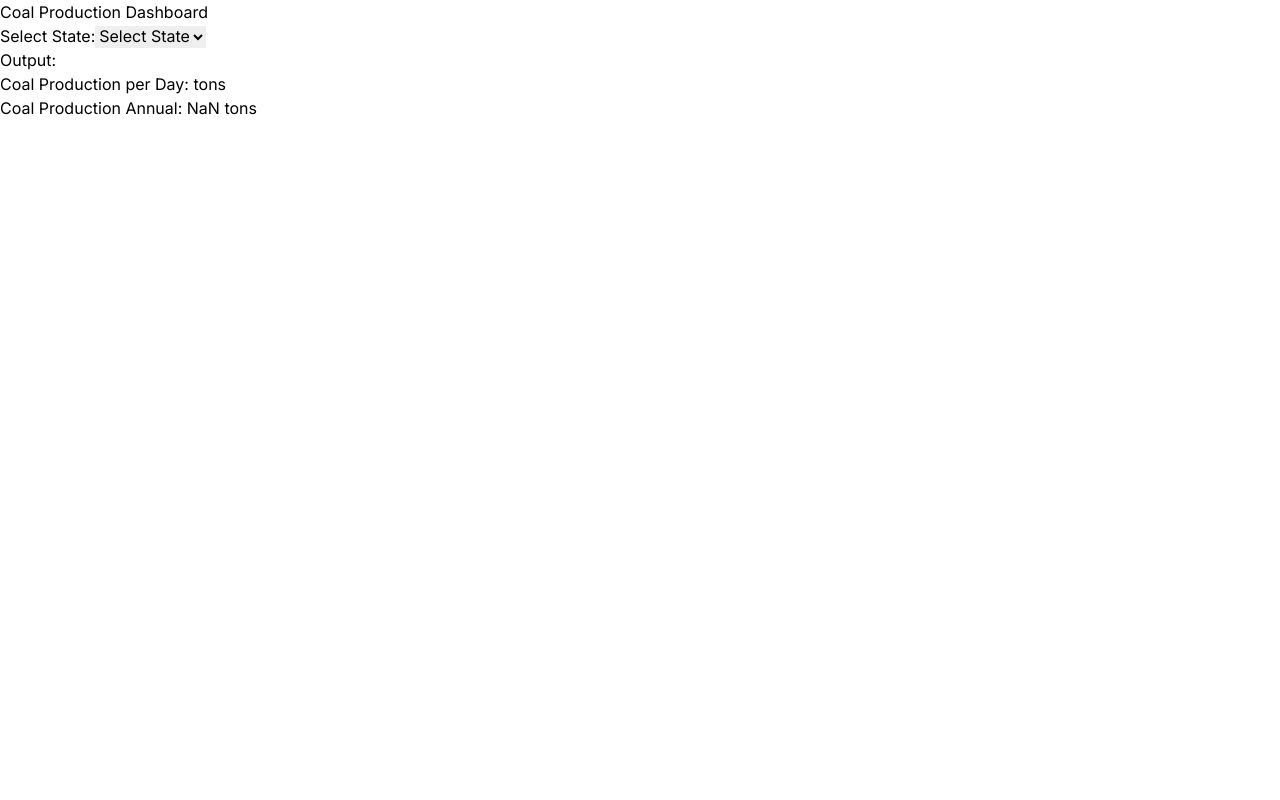
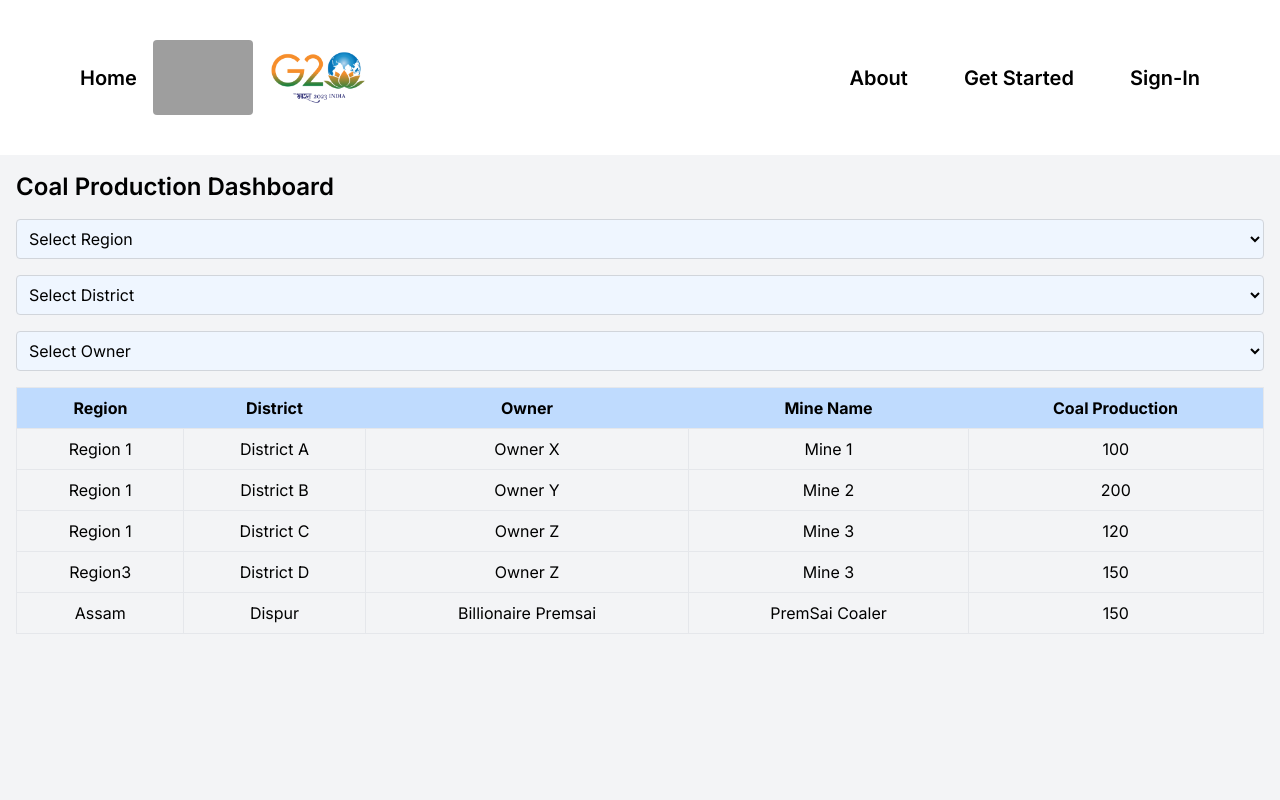
Before and after one commit to psidh/CoalRake, a Next.js app: page /dashboard in a window 1280 px wide. Shown: the top 800 px of the page. Built offline with nearby package versions, Linux system fonts and the light colour scheme; grey boxes are pictures that could not be loaded.

Commit message:
DashBoard
Signed-off-by: P SIDHARTH <philkhanasidharth14@gmail.com>

Dashboard created with dummy data
Added Tailwind and made it responsive

```diff
--- a/app/components/TopIntro.tsx
+++ b/app/components/TopIntro.tsx
@@ -17,10 +17,10 @@ const TopIntro: React.FC = () => {
   const navigator = useRouter();
 
   return (
-    <div style={{ fontFamily: 'Ambit, sans-serif' }}>
+    <div className='min-h-fit' style={{ fontFamily: 'Ambit, sans-serif' }}>
       <main>
       <div
-          className="bg-cover bg-center mt-8 mb-8 flex flex-row-reverse sm:flex-col items-center justify-center sm:bg-left md:bg-center bg-opacity-90"
+          className="bg-cover bg-center mt-8 mb-8 flex flex-row-reverse sm:flex-col items-center justify-center sm:bg-left md:bg-center bg-opacity-60"
           style={{
             backgroundImage: 'url("/background.png")',
             backgroundRepeat: 'no-repeat',
--- a/app/dashboard/page.tsx
+++ b/app/dashboard/page.tsx
@@ -1,132 +1,211 @@
-'use client'
-import React, { useState } from 'react';
+'use client';
+import React, { useState, useEffect } from 'react';
+import NavBar from '../components/NavBar';
+import Footer from '../components/Footer';
 
-const Dashboard: React.FC = () => {
-  type CoalProductionData = {
-    [key: string]: number; // Use a string as the key and assign a number as the value
+// Define a type for your data
+interface CoalData {
+  region: string;
+  district: string;
+  owner: string;
+  mineName: string;
+  coalProduction: number;
+}
+
+const Dashboard = () => {
+  // Define state variables for your data and filters
+  const [data, setData] = useState<CoalData[]>([]);
+  const [regionFilter, setRegionFilter] = useState('');
+  const [districtFilter, setDistrictFilter] = useState('');
+  const [ownerFilter, setOwnerFilter] = useState('');
+  const [mineFilter, setMineFilter] = useState('');
+
+  useEffect(() => {
+    // Mock data for demonstration purposes
+    const mockData: CoalData[] = [
+      {
+        region: 'Region 1',
+        district: 'District A',
+        owner: 'Owner X',
+        mineName: 'Mine 1',
+        coalProduction: 100,
+      },
+      {
+        region: 'Region 1',
+        district: 'District B',
+        owner: 'Owner Y',
+        mineName: 'Mine 2',
+        coalProduction: 200,
+      },
+      {
+        region: 'Region 1',
+        district: 'District C',
+        owner: 'Owner Z',
+        mineName: 'Mine 3',
+        coalProduction: 120,
+      },
+      {
+        region: 'Region3',
+        district: 'District D',
+        owner: 'Owner Z',
+        mineName: 'Mine 3',
+        coalProduction: 150,
+      },
+      {
+        region: 'Assam',
+        district: 'Dispur',
+        owner: 'Billionaire Premsai ',
+        mineName: 'PremSai Coaler',
+        coalProduction: 150,
+      },
+      // Add more data entries as needed
+    ];
+
+    setData(mockData);
+
+    // Extract and set unique values for the dropdowns
+    const uniqueRegions = Array.from(
+      new Set(mockData.map((item) => item.region))
+    );
+    setUniqueOptions(uniqueRegions, setRegionFilter);
+
+    const uniqueDistricts = Array.from(
+      new Set(mockData.map((item) => item.district))
+    );
+    setUniqueOptions(uniqueDistricts, setDistrictFilter);
+
+    const uniqueOwners = Array.from(
+      new Set(mockData.map((item) => item.owner))
+    );
+    setUniqueOptions(uniqueOwners, setOwnerFilter);
+
+    const uniqueMines = Array.from(
+      new Set(mockData.map((item) => item.mineName))
+    );
+    setUniqueOptions(uniqueMines, setMineFilter);
+  }, []);
+
+  // Function to set unique options in a dropdown
+  const setUniqueOptions = (
+    options: string[],
+    setter: (value: string) => void
+  ) => {
+    setter(''); // Reset the filter
+    options.sort(); // Sort the options alphabetically
+    options.unshift(''); // Add an empty option
+    setter(options[0]); // Set the dropdown value to the first option
   };
 
-  // Define the initial state for dropdown selections
-  const initialState = {
-    state: '',
-    district: '',
-    companyName: '',
-    clusterId: '',
-    coalProductionPerDay: {Cluster1: 1000},
-  };
-
-  // Dummy data object
-  const dummyData = {
-    state: ['State1', 'State2'],
-    district: {
-      State1: ['District1', 'District2'],
-      State2: ['District3', 'District4'],
-    },
-    companyName: {
-      State1: {
-        District1: ['CompanyA', 'CompanyB'],
-        District2: ['CompanyC', 'CompanyD'],
-      },
-      State2: {
-        District3: ['CompanyE', 'CompanyF'],
-        District4: ['CompanyG', 'CompanyH'],
-      },
-    },
-    clusterId: {
-      mineA: ['Cluster1', 'Cluster2'],
-      mineB: ['Cluster3', 'Cluster4'],
-      mineC: ['Cluster5', 'Cluster6'],
-      // ... Define clusters for other companies
-    },
-    coalProductionPerDay: {
-      Cluster1: 1000,
-      Cluster2: 1200,
-      Cluster3: 800,
-      Cluster4: 1500,
-      Cluster5: 900,
-      Cluster6: 1100,
-      // ... Define production per day for other clusters
-    },
-  };
-
-  // State variables to hold selected values
-  const [selectedValues, setSelectedValues] = useState(initialState);
-
-  // Event handler to update selected state
-  const handleStateChange = (event: React.ChangeEvent<HTMLSelectElement>) => {
-    const newState = event.target.value;
-    setSelectedValues({
-      ...selectedValues,
-      state: newState,
-    });
-  };
-
-  // Event handler to update selected district
-  const handleDistrictChange = (event: React.ChangeEvent<HTMLSelectElement>) => {
-    const newDistrict = event.target.value;
-    setSelectedValues({
-      ...selectedValues,
-      district: newDistrict,
-    });
-  };
-
-  // Event handler to update selected company name
-  const handleCompanyNameChange = (
-    event: React.ChangeEvent<HTMLSelectElement>
-  ) => {
-    const newCompanyName = event.target.value;
-    setSelectedValues({
-      ...selectedValues,
-      companyName: newCompanyName,
-    });
-  };
-
-  // Event handler to update selected cluster ID
-  const handleClusterIdChange = (event: React.ChangeEvent<HTMLSelectElement>) => {
-    const newClusterId = event.target.value;
-    setSelectedValues({
-      ...selectedValues,
-      clusterId: newClusterId,
-    });
-  };
-
-  // Ensure selectedValues.clusterId is a valid key from coalProductionPerDay
-  const clusterId = selectedValues.clusterId as keyof typeof dummyData.coalProductionPerDay;
-
-  // Access the coal production per day using the valid key
-  const coalProductionPerDay = dummyData.coalProductionPerDay[clusterId];
-
-  // Calculate coal production per day and annual production based on selected parameters
-  const coalProductionAnnual = coalProductionPerDay * 365; // Assuming 365 days in a year
+  // Define a function to filter data based on dropdown selections
+  const filteredData = data.filter(
+    (item) =>
+      (!regionFilter || item.region === regionFilter) &&
+      (!districtFilter || item.district === districtFilter) &&
+      (!ownerFilter || item.owner === ownerFilter) &&
+      (!mineFilter || item.mineName === mineFilter)
+  );
 
   return (
     <div>
-      <h2>Coal Production Dashboard</h2>
+      <NavBar />
+      <div className="min-h-screen bg-gray-100 p-4">
+        <h1 className="text-2xl font-semibold mb-4">
+          Coal Production Dashboard
+        </h1>
+        {/* Dropdown Filters */}
+        <div className="flex flex-col space-y-4 mb-4">
           <div>
-        <label htmlFor="state">Select State:</label>
             <select
-          id="state"
-          name="state"
-          value={selectedValues.state}
-          onChange={handleStateChange}
+              value={regionFilter}
+              onChange={(e) => setRegionFilter(e.target.value)}
+              className="w-full bg-blue-50 border border-gray-300 rounded p-2"
             >
-          <option value="">Select State</option>
-          {dummyData.state.map((state) => (
-            <option key={state} value={state}>
-              {state}
+              <option value="">Select Region</option>
+              {Array.from(new Set(data.map((item) => item.region))).map(
+                (region, index) => (
+                  <option key={index} value={region}>
+                    {region}
                   </option>
-          ))}
+                )
+              )}
             </select>
           </div>
-      {/* Add dropdowns for District, Company Name, and Cluster ID */}
-      {/* Implement similar dropdowns as the State dropdown */}
-      {/* ... */}
+
           <div>
-        <h3>Output:</h3>
-        <p>Coal Production per Day: {coalProductionPerDay} tons</p>
-        <p>Coal Production Annual: {coalProductionAnnual} tons</p>
+            <select
+              value={districtFilter}
+              onChange={(e) => setDistrictFilter(e.target.value)}
+              className="w-full bg-blue-50 border border-gray-300 rounded p-2"
+            >
+              <option value="">Select District</option>
+              {Array.from(new Set(data.map((item) => item.district))).map(
+                (district, index) => (
+                  <option key={index} value={district}>
+                    {district}
+                  </option>
+                )
+              )}
+            </select>
           </div>
+
+          <div>
+            <select
+              value={ownerFilter}
+              onChange={(e) => setOwnerFilter(e.target.value)}
+              className="w-full bg-blue-50 border border-gray-300 rounded p-2"
+            >
+              <option value="">Select Owner</option>
+              {Array.from(new Set(data.map((item) => item.owner))).map(
+                (owner, index) => (
+                  <option key={index} value={owner}>
+                    {owner}
+                  </option>
+                )
+              )}
+            </select>
           </div>
+
+
+          {/* Add similar dropdowns for owner and mine */}
+        </div>
+
+        {/* Table to display filtered data */}
+        <div className="overflow-x-auto">
+          {filteredData.length > 0 ? (
+          <table className="w-full border border-rounded  text-center">
+            <thead className="bg-blue-200">
+              <tr>
+                <th className="p-2">Region</th>
+                <th className="p-2">District</th>
+                <th className="p-2">Owner</th>
+                <th className="p-2">Mine Name</th>
+                <th className="p-2">Coal Production</th>
+              </tr>
+            </thead>
+            <tbody>
+              {filteredData.map((item, index) => (
+                <tr key={index} className="hover:bg-gray-200 ">
+                  <td className="p-2 border border-gray-200">{item.region}</td>
+                  <td className="p-2 border border-gray-200">{item.district}</td>
+                  <td className="p-2 border border-gray-200">{item.owner}</td>
+                  <td className="p-2 border border-gray-200">{item.mineName}</td>
+                  <td className="p-2 border border-gray-200">{item.coalProduction}</td>
+                </tr>
+              ))}
+            </tbody>
+          </table>
+        ) : (
+          // Display a message when no matching rows are found
+          <div className="text-center text-2xl text-gray-500 mt-4">
+            No matching records found.
+          </div>
+        )}
+      </div>
+
+    </div>
+    <Footer />
+    </div>
+
   );
 };
 
```
Also changed, not shown: 1 other file (tests, documents, lock files or other folders). Lines whose indentation alone changed are shown as unchanged.
